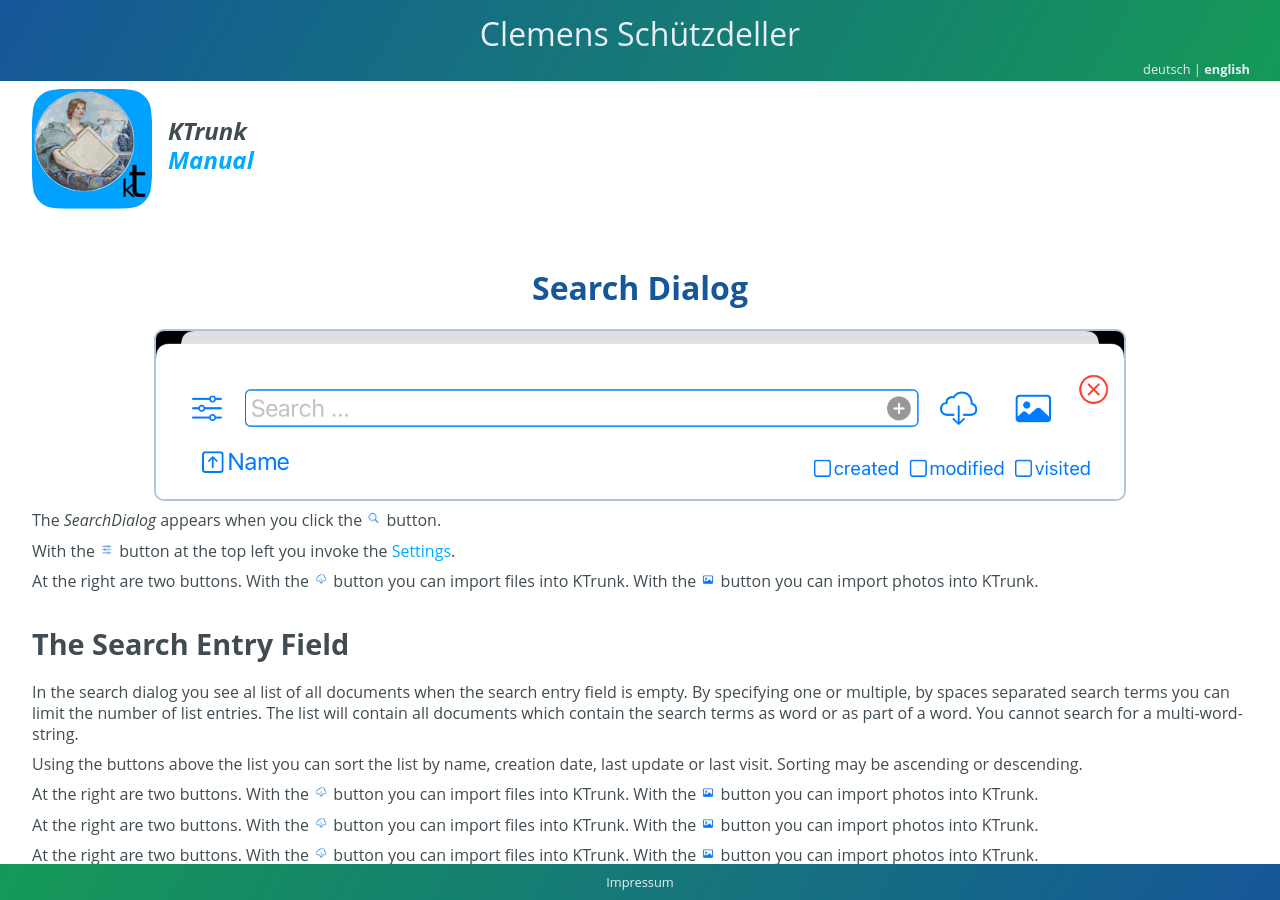
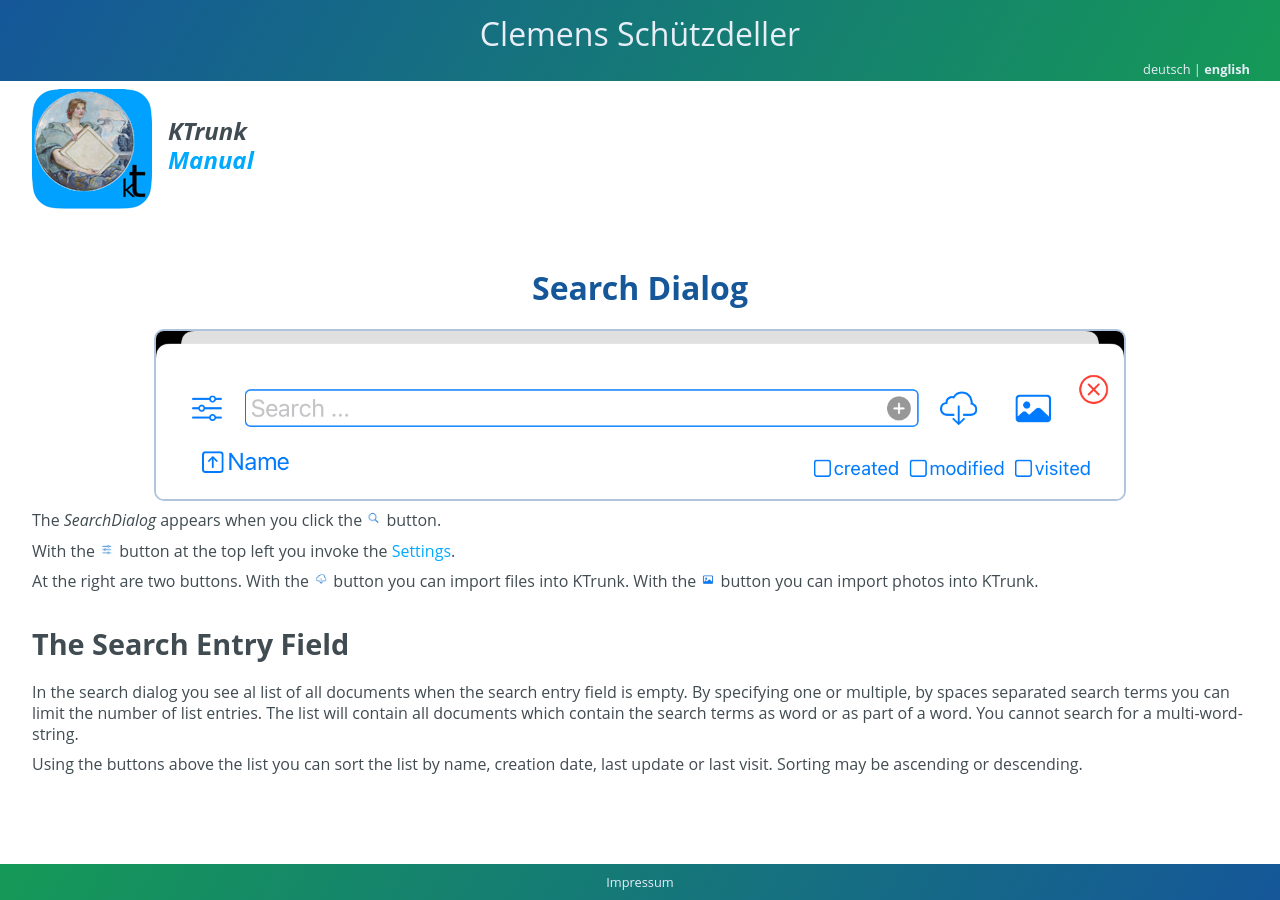
Before and after one commit to cs-LA/home, a Jekyll site: the page built from KTrunk/Manual/SearchDialog.md, in a window 1280 px wide. Built offline with Jekyll 4.4.1, drawn with Linux system fonts in a browser that asks for light colours; our own code applies the rules of GitHub Pages for plain Markdown files.

Commit message:
Update SearchDialog.md

```diff
--- a/KTrunk/Manual/SearchDialog.md
+++ b/KTrunk/Manual/SearchDialog.md
@@ -35,29 +35,5 @@
 </p>
 <p>
   <span class="en">Using the buttons above the list you can sort the list by name, creation date, last update or last visit. Sorting may be ascending or descending.</span>
-  <span class="de">Auf der rechten Seite sind zwei Schaltflächen. Mit der <img src="buttons/download.jpg" class="appButton"> Schaltfläche kann man Dateien nach KTrunk importieren. Mit der <img src="buttons/img.jpg" class="appButton"> Schaltfläche kann man Fotos nach KTrunk importieren.</span>
+  <span class="de">Mit den Schaltflächenoberhalb der Liste kann man die Dokumente nach Namen, Erzeugungs-, letztem Änderungs- oder letztem Besuchs-Datum sortieren. Die Sortierung kann auf- oder absteigend erfolgen.</span>
 </p>
-
-
-<p>
-  <span class="en">At the right are two buttons. With the <img src="buttons/download.jpg" class="appButton"> button you can import files into KTrunk. With the <img src="buttons/img.jpg" class="appButton"> button you can import photos into KTrunk.</span>
-  <span class="de">Auf der rechten Seite sind zwei Schaltflächen. Mit der <img src="buttons/download.jpg" class="appButton"> Schaltfläche kann man Dateien nach KTrunk importieren. Mit der <img src="buttons/img.jpg" class="appButton"> Schaltfläche kann man Fotos nach KTrunk importieren.</span>
-</p>
-
-
-<p>
-  <span class="en">At the right are two buttons. With the <img src="buttons/download.jpg" class="appButton"> button you can import files into KTrunk. With the <img src="buttons/img.jpg" class="appButton"> button you can import photos into KTrunk.</span>
-  <span class="de">Auf der rechten Seite sind zwei Schaltflächen. Mit der <img src="buttons/download.jpg" class="appButton"> Schaltfläche kann man Dateien nach KTrunk importieren. Mit der <img src="buttons/img.jpg" class="appButton"> Schaltfläche kann man Fotos nach KTrunk importieren.</span>
-</p>
-
-
-<p>
-  <span class="en">At the right are two buttons. With the <img src="buttons/download.jpg" class="appButton"> button you can import files into KTrunk. With the <img src="buttons/img.jpg" class="appButton"> button you can import photos into KTrunk.</span>
-  <span class="de">Auf der rechten Seite sind zwei Schaltflächen. Mit der <img src="buttons/download.jpg" class="appButton"> Schaltfläche kann man Dateien nach KTrunk importieren. Mit der <img src="buttons/img.jpg" class="appButton"> Schaltfläche kann man Fotos nach KTrunk importieren.</span>
-</p>
-
-
-<p>
-  <span class="en">At the right are two buttons. With the <img src="buttons/download.jpg" class="appButton"> button you can import files into KTrunk. With the <img src="buttons/img.jpg" class="appButton"> button you can import photos into KTrunk.</span>
-  <span class="de">Auf der rechten Seite sind zwei Schaltflächen. Mit der <img src="buttons/download.jpg" class="appButton"> Schaltfläche kann man Dateien nach KTrunk importieren. Mit der <img src="buttons/img.jpg" class="appButton"> Schaltfläche kann man Fotos nach KTrunk importieren.</span>
-</p>
```
